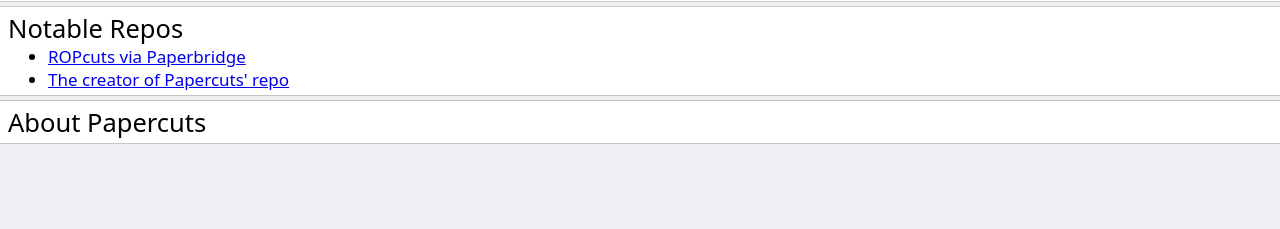
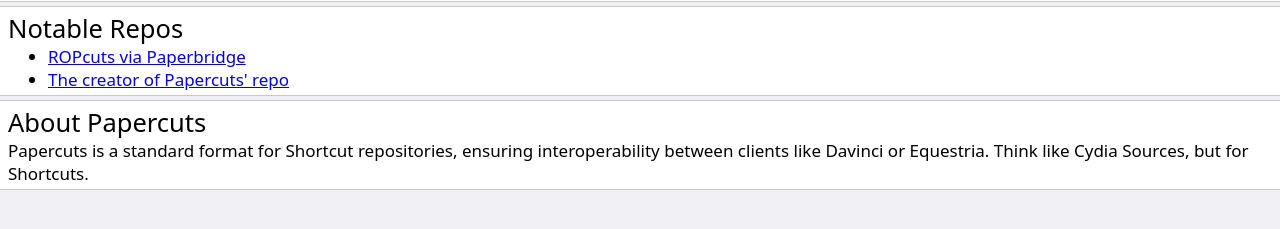
Before and after one commit to easrng/papercuts-repo, a plain HTML site: page depiction/about.html in a window 1280 px wide. Shown: the part 85-314 px from the top of the page. Drawn offline with Linux system fonts and the light colour scheme.

Commit message:
Update about.html

```diff
--- a/depiction/about.html
+++ b/depiction/about.html
@@ -17,6 +17,6 @@
 <div>
   <h2>About Papercuts</h2>
   <p>
-
+    Papercuts is a standard format for Shortcut repositories, ensuring interoperability between clients like Davinci or Equestria. Think like Cydia Sources, but for Shortcuts.
   </p>
 </div>
```
